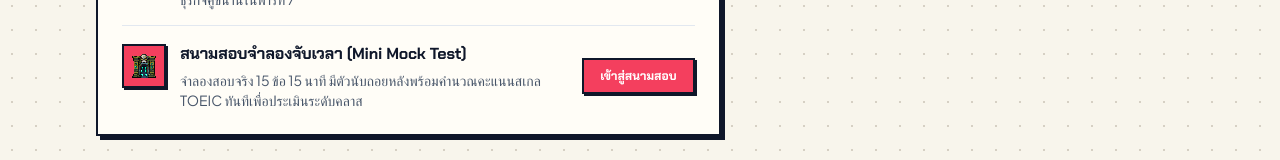
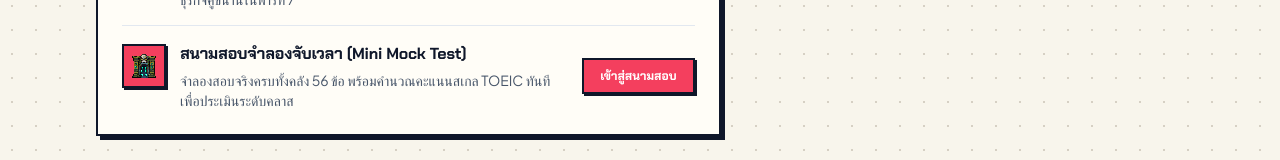
Before and after one commit to PerthCPE/CardCraft, a Next.js app in the folder frontend/: page / in a window 1280 px wide. Shown: the part 1086-1246 px from the top of the page. Built offline with nearby package versions, Linux system fonts and the light colour scheme; no server answers; a web font is replaced by a local one.

Commit message:
docs: clarify mock-test question count to full 56 questions

```diff
--- a/frontend/src/app/mock-test/page.tsx
+++ b/frontend/src/app/mock-test/page.tsx
@@ -478,7 +478,7 @@ export default function BossBattleMockTestPage() {
         {!authUser && (
           <div className="mt-4 pt-3 border-t border-slate-800 flex flex-col sm:flex-row sm:items-center justify-between gap-3 text-xs bg-slate-950/60 p-3 border border-amber-400/40">
             <span className="text-amber-200">
-              คุณกำลังอยู่ในโหมดทดลองเปิดดูข้อสอบ (Guest Mode) — เข้าสู่ระบบเพื่อเริ่มจับเวลาทำข้อสอบจริง 15 ข้อ และบันทึกคะแนนเพื่อเลื่อนระดับคลาส
+              คุณกำลังอยู่ในโหมดทดลองเปิดดูข้อสอบ (Guest Mode) — เข้าสู่ระบบเพื่อเริ่มจับเวลาทำข้อสอบจริง 56 ข้อ และบันทึกคะแนนเพื่อเลื่อนระดับคลาส
             </span>
             <button
               type="button"
--- a/frontend/src/app/page.tsx
+++ b/frontend/src/app/page.tsx
@@ -428,7 +428,7 @@ export default function DashboardPage() {
                     สนามสอบจำลองจับเวลา (Mini Mock Test)
                   </h3>
                   <p className="text-sm text-slate-600 reading-measure">
-                    จำลองสอบจริง 15 ข้อ 15 นาที มีตัวนับถอยหลังพร้อมคำนวณคะแนนสเกล TOEIC ทันทีเพื่อประเมินระดับคลาส
+                    จำลองสอบจริงครบทั้งคลัง 56 ข้อ พร้อมคำนวณคะแนนสเกล TOEIC ทันทีเพื่อประเมินระดับคลาส
                   </p>
                 </div>
               </div>
--- a/frontend/src/components/AuthModal.tsx
+++ b/frontend/src/components/AuthModal.tsx
@@ -226,7 +226,7 @@ export default function AuthModal() {
                   <input
                     type="text"
                     required
-                    placeholder="เช่น user1, perth_hero"
+                    placeholder="เช่น username"
                     value={username}
                     onChange={(e) => setUsername(e.target.value)}
                     className="w-full pl-9 pr-3 py-2 border-2 border-slate-900 text-sm font-body focus:outline-none focus:ring-2 focus:ring-amber-400 bg-white"
@@ -261,7 +261,7 @@ export default function AuthModal() {
                     </label>
                     <input
                       type="text"
-                      placeholder="เช่น Rune Knight Perth"
+                      placeholder="เช่น Rune Knight"
                       value={name}
                       onChange={(e) => setName(e.target.value)}
                       className="w-full px-3 py-2 border-2 border-slate-900 text-sm font-body focus:outline-none focus:ring-2 focus:ring-amber-400 bg-white"
```
